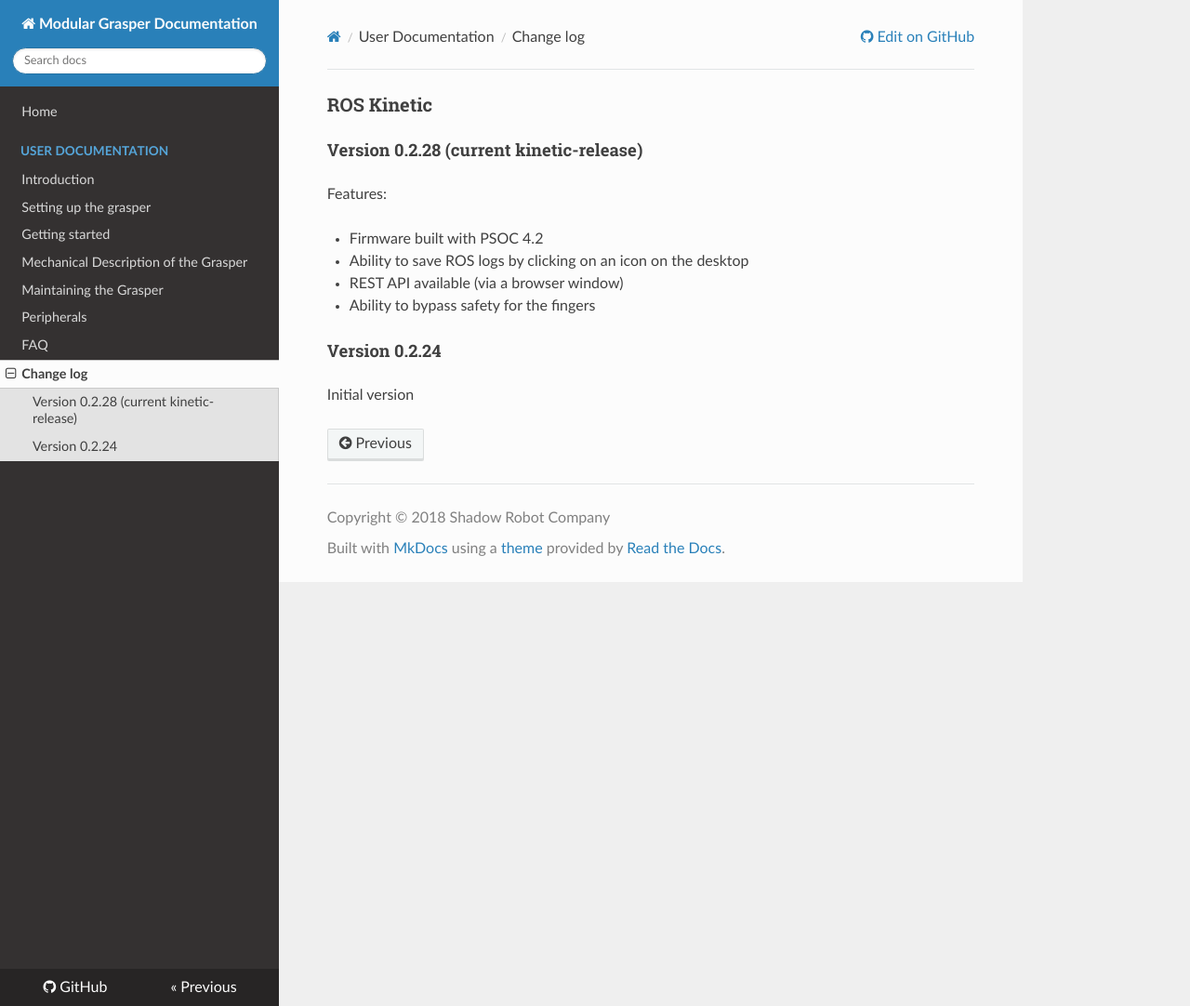
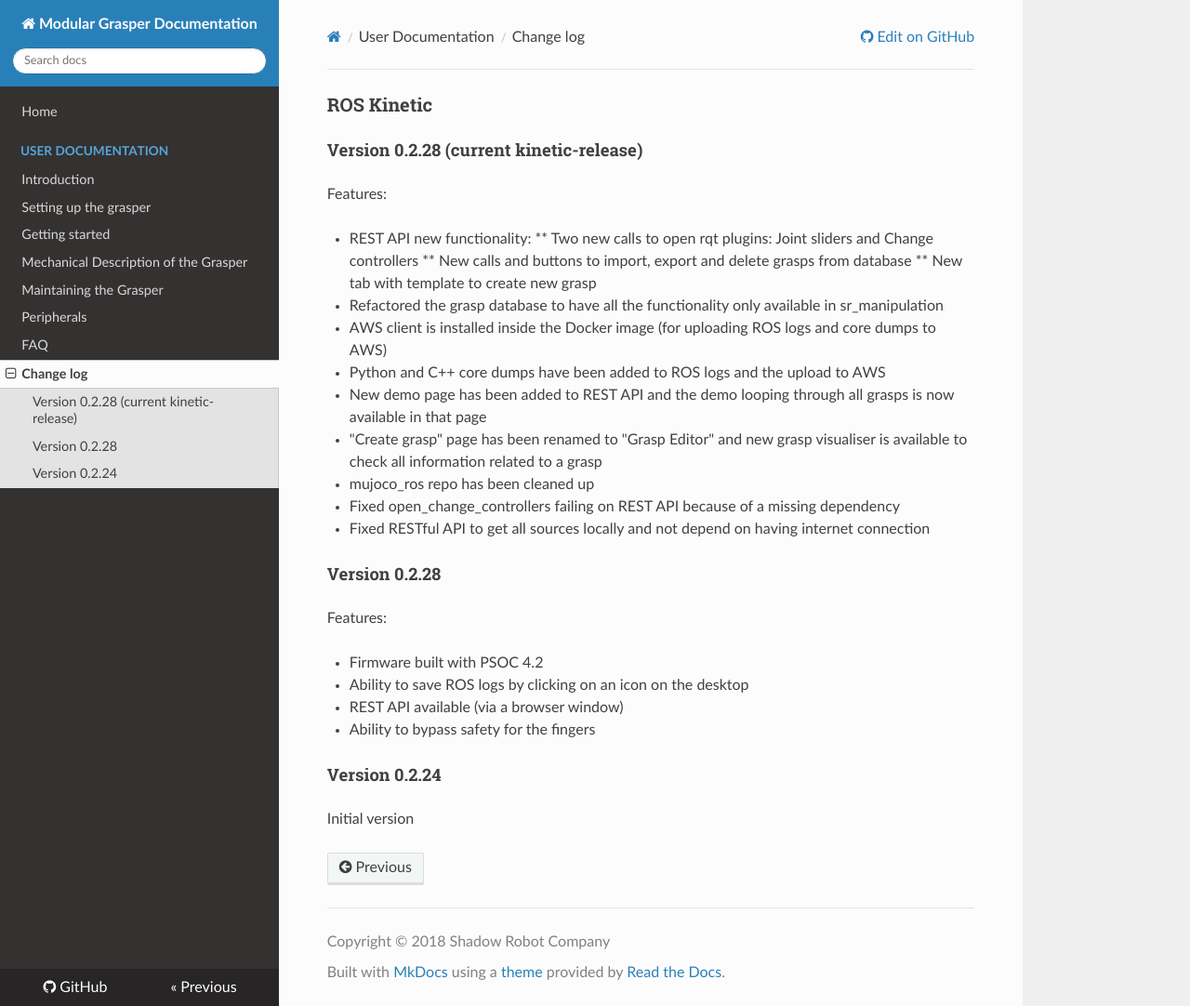
Before and after one commit to shadow-robot/fh_documentation, an MkDocs documentation site: the page built from docs/user_guide/9_changelog.md, in a window 1280 px wide and 1082 px high. Shown: the whole window at 93% size. Built offline with MkDocs 1.6.1, drawn with Linux system fonts in a browser that asks for light colours; nearby versions of some CDN libraries; old or Windows-style settings are respelled for this version of MkDocs.

Commit message:
Update 9_changelog.md

```diff
--- a/docs/user_guide/9_changelog.md
+++ b/docs/user_guide/9_changelog.md
@@ -1,6 +1,23 @@
 ### ROS Kinetic
 
 #### Version 0.2.28 (current kinetic-release)
+
+Features:
+
+* REST API new functionality:
+** Two new calls to open rqt plugins: Joint sliders and Change controllers
+** New calls and buttons to import, export and delete grasps from database
+** New tab with template to create new grasp
+* Refactored the grasp database to have all the functionality only available in sr_manipulation
+* AWS client is installed inside the Docker image (for uploading ROS logs and core dumps to AWS)
+* Python and C++ core dumps have been added to ROS logs and the upload to AWS
+* New demo page has been added to REST API and the demo looping through all grasps is now available in that page
+* "Create grasp" page has been renamed to "Grasp Editor" and new grasp visualiser is available to check all information related to a grasp
+* mujoco_ros repo has been cleaned up
+* Fixed open_change_controllers failing on REST API because of a missing dependency
+* Fixed RESTful API to get all sources locally and not depend on having internet connection
+
+#### Version 0.2.28
 
 Features:
 
```
